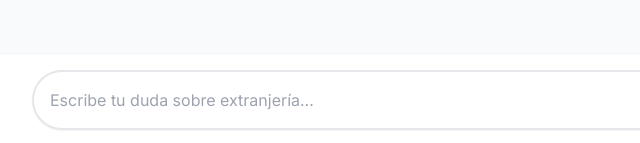
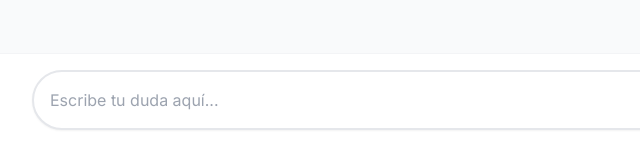
Before and after one commit to sdelbrutto/expatriarse, a website: page index.html in a window 1280 px wide. Shown: the part 654-797 px from the top of the page, 176-816 px from the left. Drawn offline with nearby package versions, Linux system fonts and the light colour scheme.

Commit message:
Update index.html

```diff
--- a/index.html
+++ b/index.html
@@ -54,8 +54,8 @@
         <form id="chat-form" class="flex gap-3 relative">
           <input
             type="text" id="user-input"
-            class="w-full p-4 pr-14 border-2 border-gray-200 rounded-full focus:outline-none focus:border-teal-500 focus:ring-2 focus:ring-teal-100 transition-all text-base shadow-sm placeholder-gray-400"
-            placeholder="Escribe tu duda sobre extranjería..."
+            class="w-full p-4 pr-36 border-2 border-gray-200 rounded-full focus:outline-none focus:border-teal-500 focus:ring-2 focus:ring-teal-100 transition-all text-base shadow-sm placeholder-gray-400"
+            placeholder="Escribe tu duda aquí..."
             required autocomplete="off"
           >
           <button type="submit" id="send-btn"
```
